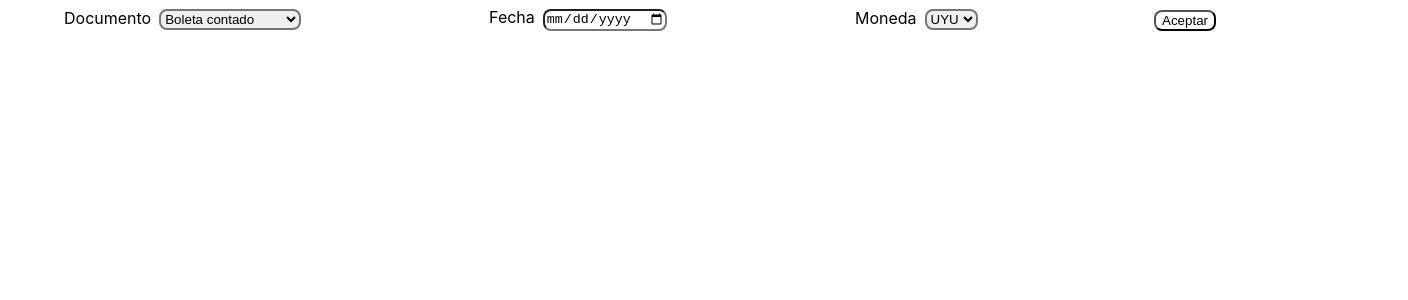
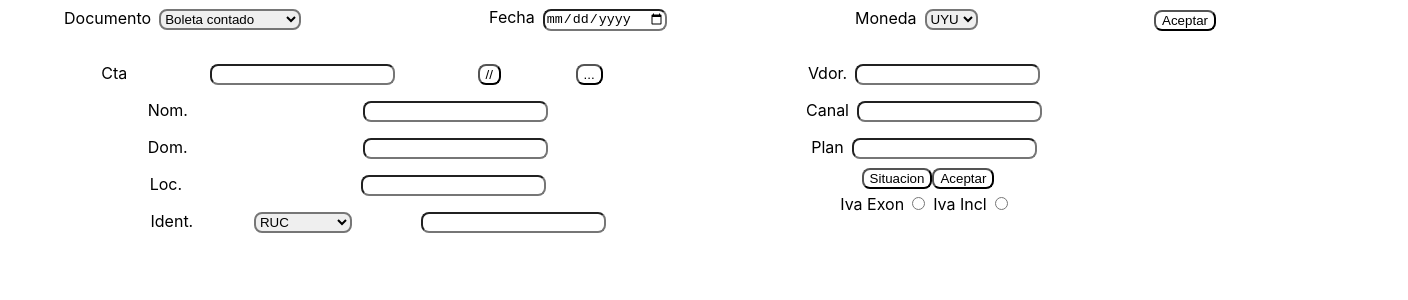
Before and after one commit to BadSh4dow/sofware-ventas-front, a React (Create React App) app: page / in a window 1280 px wide. Shown: the top 300 px of the page, 1408 px wide, since content can reach past the window. Built offline with nearby package versions, Linux system fonts and the light colour scheme.

Commit message:
arrancando

```diff
--- a/src/App.css
+++ b/src/App.css
@@ -32,3 +32,42 @@ button{
   flex-direction: column;
   width: 13%;
 }*/
+.underHeader{
+  margin-left: 5%;
+  margin-right: 5%;
+  padding-top: 2vh;
+  display: inline-flex;
+  width: 100%;
+}
+.underHeaderOne{
+  width: 45%;
+}
+.underHeaderTwo{
+  width: 45%;
+}
+.cta{
+  display: flex;
+  justify-content: space-around;
+  align-items: baseline;
+}
+.nom{
+  display: flex;
+  justify-content: space-around;
+  align-items: baseline;
+}
+.dom{
+  display: flex;
+  justify-content: space-around;
+  align-items: baseline;
+}
+.loc{
+  display: flex;
+  justify-content: space-around;
+  align-items: baseline;
+}
+.ident{
+  display: flex;
+  justify-content: space-around;
+  align-items: baseline;
+  margin-left: 4.7vw;
+}
--- a/src/components/header/UnderHeader.jsx
+++ b/src/components/header/UnderHeader.jsx
@@ -3,6 +3,64 @@ import React from "react";
 const UnderHeader = () => {
     return(
         <div className="underHeader">
+            <div className="underHeaderOne">
+                <div>
+                    <div className="cta">
+                        <label htmlFor="cta">Cta</label>
+                        <input id="cta" type="number"></input>
+                        <button type="button">//</button>
+                        <button type="button">...</button>
+                    </div>
+                    <div className="nom">
+                        <label htmlFor="nom">Nom.</label>
+                        <input id="nom" type="text"></input>
+                    </div>
+                    <div className="dom">
+                        <label htmlFor="dom">Dom.</label>
+                        <input id="dom" type="text"></input>
+                    </div>
+                    <div className="loc">
+                        <label htmlFor="loc">Loc.</label>
+                        <input id="loc" type="text"></input>
+                    </div>
+                </div>
+                <div className="ident">
+                    <label htmlFor="ident">Ident.</label>
+                    <select id="ident" name="ident">
+                        <option value="uyu">RUC</option>
+                        <option value="usd">DOC.IDENT</option>
+                        <option value="uyu">PAS</option>
+                        <option value="usd">DNI</option>
+                    </select>
+                    <input></input>
+                </div>
+            </div>
+            <div className="underHeaderTwo">
+                <div className="vdor">
+                    <label htmlFor="loc">Vdor.</label>
+                    <input id="vdor" type="text"></input>
+                </div>
+                <div className="canal">
+                    <label htmlFor="canal">Canal</label>
+                    <input id="canal" type="text"></input>
+
+                </div>
+                <div className="plan">
+                    <label htmlFor="loc">Plan</label>
+                    <input id="plan" type="text"></input>
+                </div>
+                <div>
+                    <button type="button">Situacion</button>
+                    <button type="button">Aceptar</button>
+                </div>
+                <form>
+                    <label for="ivaIncl">Iva Exon</label>
+                    <input type="radio" id="ivaExon" name="ivaExon"></input>
+                    <label for="ivaIncl">Iva Incl</label>
+                    <input type="radio" id="ivaIncl" name="ivaIncl"></input>
+                </form>
+            </div>
+
 
         </div>
     )
```
Also changed, not shown: src/components/body/body.jsx (added), src/components/body/entrega.jsx (added), src/components/body/logistica.jsx (added), src/components/body/renglones.jsx (added), src/components/body/varios.jsx (added), src/components/footer/footer.jsx (added).
